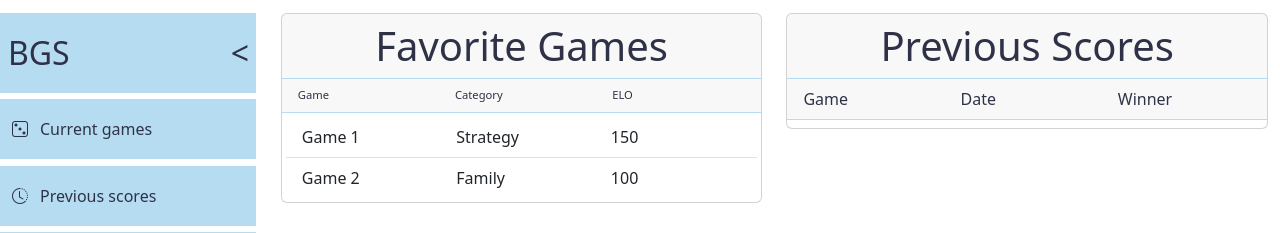
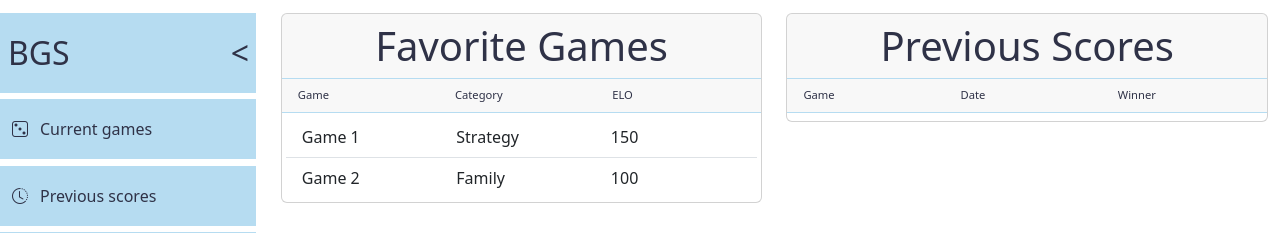
Before and after one commit to danielcaballero88/board-game-scoring, a Django app: page /scoring/ in a window 1280 px wide. Shown: the top 233 px of the page. Run offline with Django 5.2, Linux system fonts and the light colour scheme; the visitor is signed in with stand-in values (Sample User, id 1); some libraries are stand-ins or nearby versions.

Commit message:
Styling fix

```diff
--- a/scoring/templates/scoring/index.html
+++ b/scoring/templates/scoring/index.html
@@ -65,7 +65,7 @@
           <div class="card-header display-6 text-center">
             Previous Scores
           </div>
-          <div class="card-header">
+          <div class="card-header table-header">
             <div class="row">
               <div class="col-4">
                 <span>Game</span>
```
